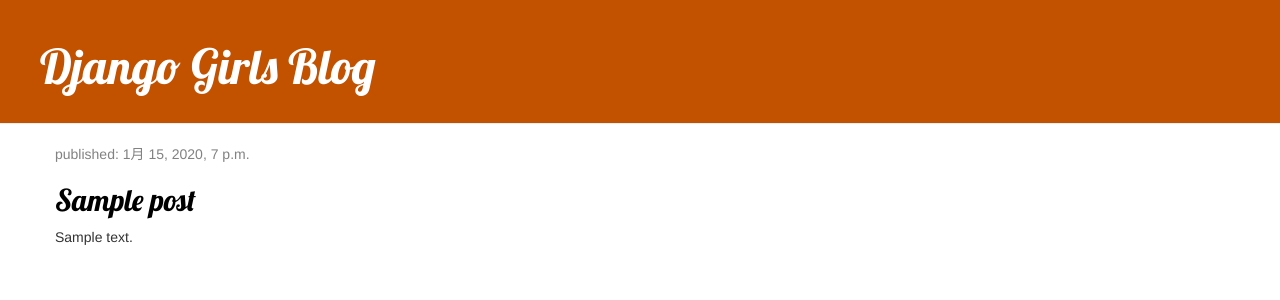
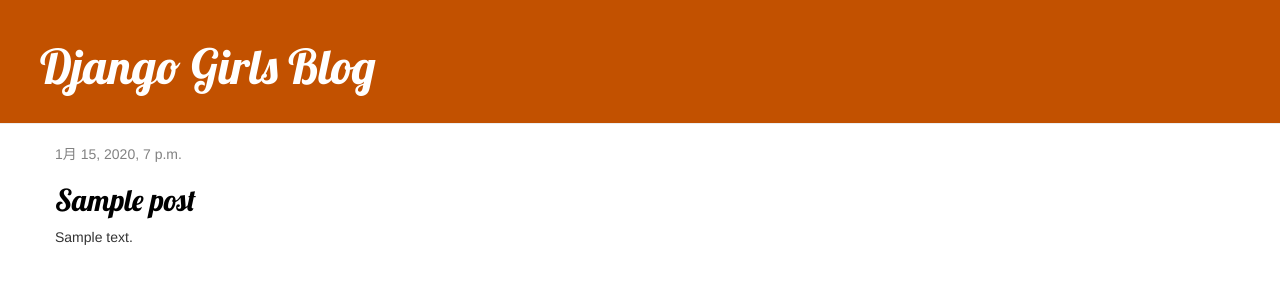
Before and after one commit to toshi-click/django_tutorial1, a Django app: page / in a window 1280 px wide. Shown: the top 300 px of the page. Run offline with Django 3.2, Linux system fonts and the light colour scheme; tables that the repository leaves empty hold one stand-in row (values such as "Sample post"); some libraries are stand-ins or nearby versions.

Commit message:
テンプレートを拡張しよう部

```diff
--- /dev/null
+++ b/backend/containers/django/templates/blog/base.html
@@ -0,0 +1,22 @@
+{% load static %}
+<html>
+<head>
+    <title>Django Girls blog</title>
+    <link rel="stylesheet" href="//maxcdn.bootstrapcdn.com/bootstrap/3.2.0/css/bootstrap.min.css">
+    <link rel="stylesheet" href="//maxcdn.bootstrapcdn.com/bootstrap/3.2.0/css/bootstrap-theme.min.css">
+    <link href="//fonts.googleapis.com/css?family=Lobster&subset=latin,latin-ext" rel="stylesheet" type="text/css">
+    <link rel="stylesheet" href="{% static 'css/blog.css' %}">
+</head>
+<body>
+<div class="page-header">
+    <h1><a href="/">Django Girls Blog</a></h1>
+</div>
+<div class="content container">
+    <div class="row">
+        <div class="col-md-8">
+            {% block content %}
+            {% endblock %}
+        </div>
+    </div>
+</div>
+</body>
--- a/backend/containers/django/templates/blog/post_list.html
+++ b/backend/containers/django/templates/blog/post_list.html
@@ -1,28 +1,13 @@
-{% load static %}
-<html>
-<head>
-    <title>Django Girls blog</title>
-    <link rel="stylesheet" href="//maxcdn.bootstrapcdn.com/bootstrap/3.2.0/css/bootstrap.min.css">
-    <link rel="stylesheet" href="//maxcdn.bootstrapcdn.com/bootstrap/3.2.0/css/bootstrap-theme.min.css">
-    <link href="//fonts.googleapis.com/css?family=Lobster&subset=latin,latin-ext" rel="stylesheet" type="text/css">
-    <link rel="stylesheet" href="{% static 'css/blog.css' %}">
-</head>
-<body>
-<div class="page-header">
-    <h1><a href="/">Django Girls Blog</a></h1>
-</div>
-<div class="content container">
-    <div class="row">
-        <div class="col-md-8">
+{% extends 'blog/base.html' %}
+
+{% block content %}
 {% for post in posts %}
 <div class="post">
     <div class="date">
-                    <p>published: {{ post.published_date }}</p>
+        {{ post.published_date }}
     </div>
     <h2><a href="">{{ post.title }}</a></h2>
     <p>{{ post.text|linebreaksbr }}</p>
 </div>
 {% endfor %}
-        </div>
-    </div>
-</div>
+{% endblock %}
```
Lines whose indentation alone changed are shown as unchanged.
